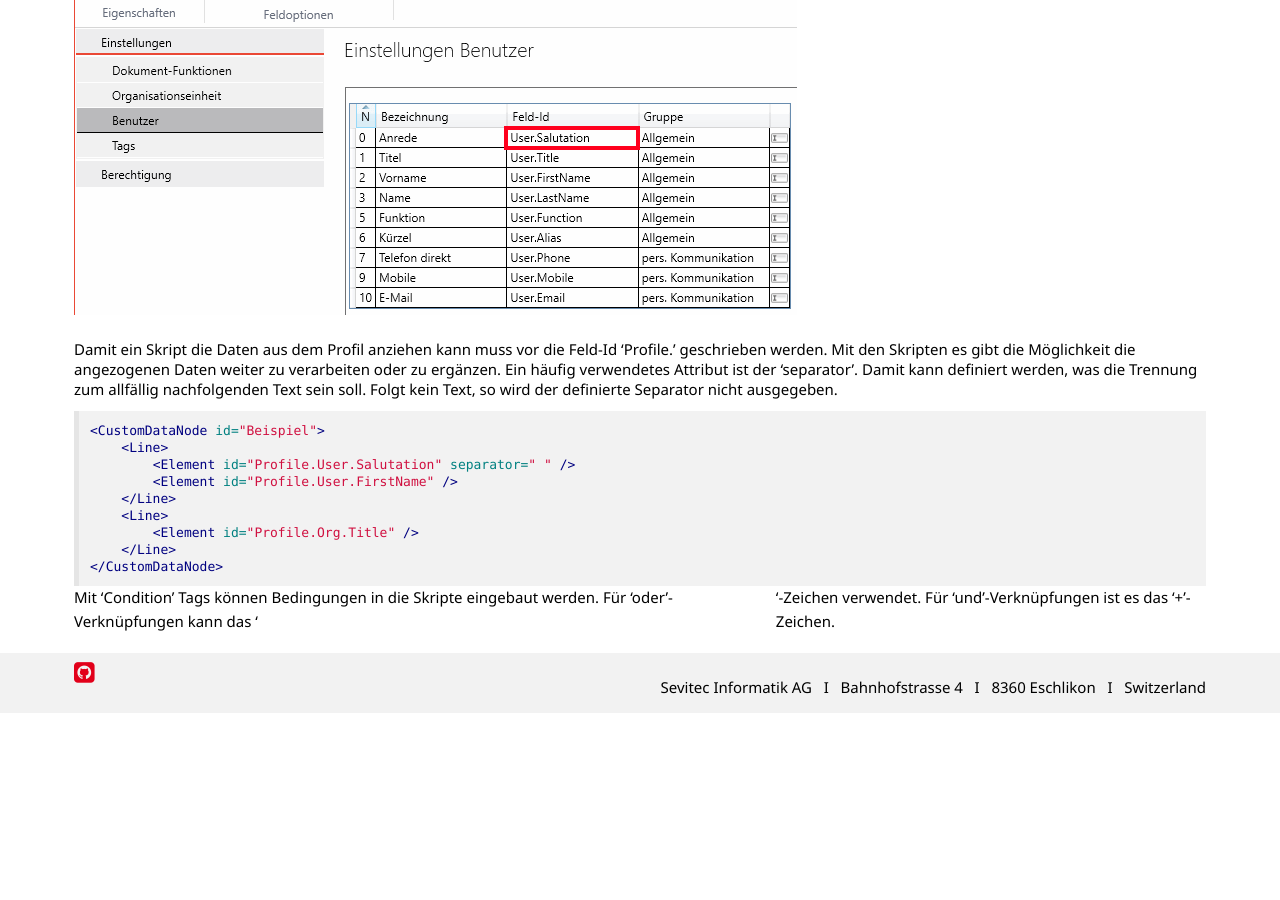
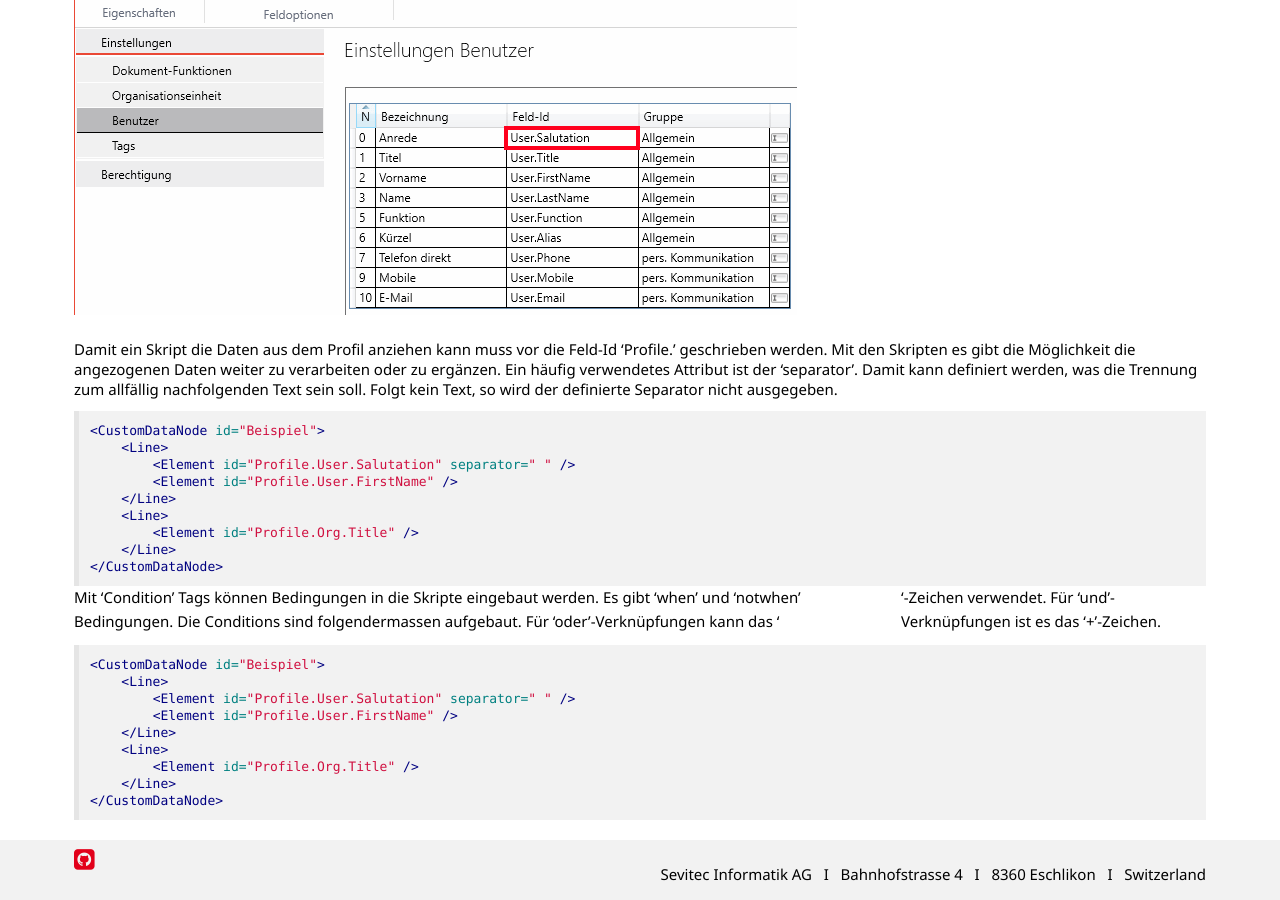
Before and after one commit to primesoft-group/oneoffixx-docs, a Jekyll site: the page built from _pages/docfunc/de/df-scripts.md, in a window 1280 px wide and 900 px high, scrolled down 782 px. Built offline with Jekyll 4.4.1, drawn with Linux system fonts in a browser that asks for light colours; nearby versions of some CDN libraries; some web fonts are replaced; before the commit the page ends 1495 px from its top, so only the background shows below that.

Commit message:
Update df-scripts.md

````diff
--- a/_pages/docfunc/de/df-scripts.md
+++ b/_pages/docfunc/de/df-scripts.md
@@ -42,4 +42,17 @@ Damit ein Skript die Daten aus dem Profil anziehen kann muss vor die Feld-Id 'Pr
 ```
 
 
-Mit 'Condition' Tags können Bedingungen in die Skripte eingebaut werden. Für 'oder'-Verknüpfungen kann das '|'-Zeichen verwendet. Für 'und'-Verknüpfungen ist es das '+'-Zeichen.
+Mit 'Condition' Tags können Bedingungen in die Skripte eingebaut werden. Es gibt 'when' und 'notwhen' Bedingungen. Die Conditions sind folgendermassen aufgebaut. Für 'oder'-Verknüpfungen kann das '|'-Zeichen verwendet. Für 'und'-Verknüpfungen ist es das '+'-Zeichen.
+
+
+```xml
+<CustomDataNode id="Beispiel">
+    <Line>
+        <Element id="Profile.User.Salutation" separator=" " />
+        <Element id="Profile.User.FirstName" />
+    </Line>
+    <Line>
+        <Element id="Profile.Org.Title" />
+    </Line>
+</CustomDataNode>
+```
````
